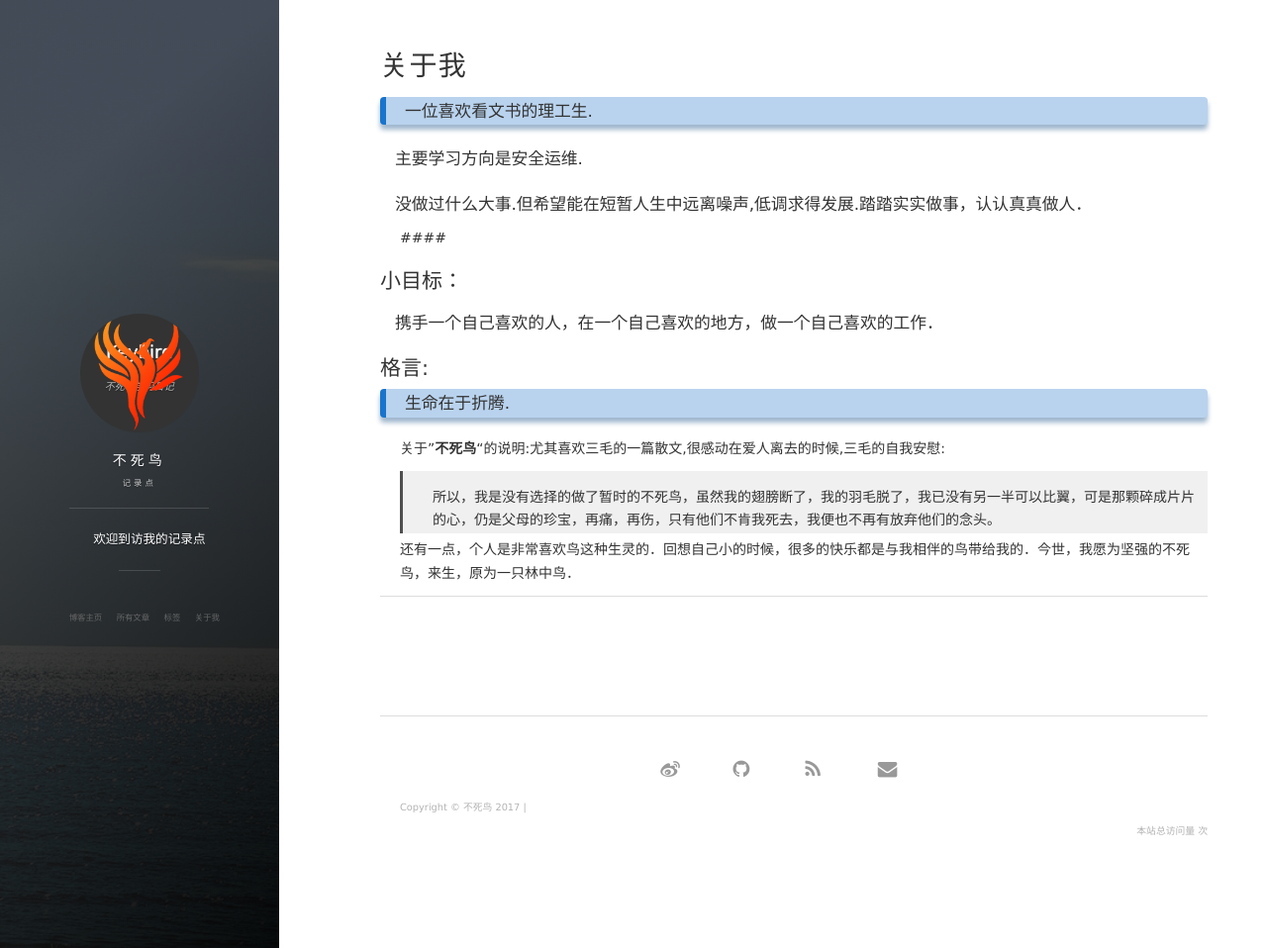
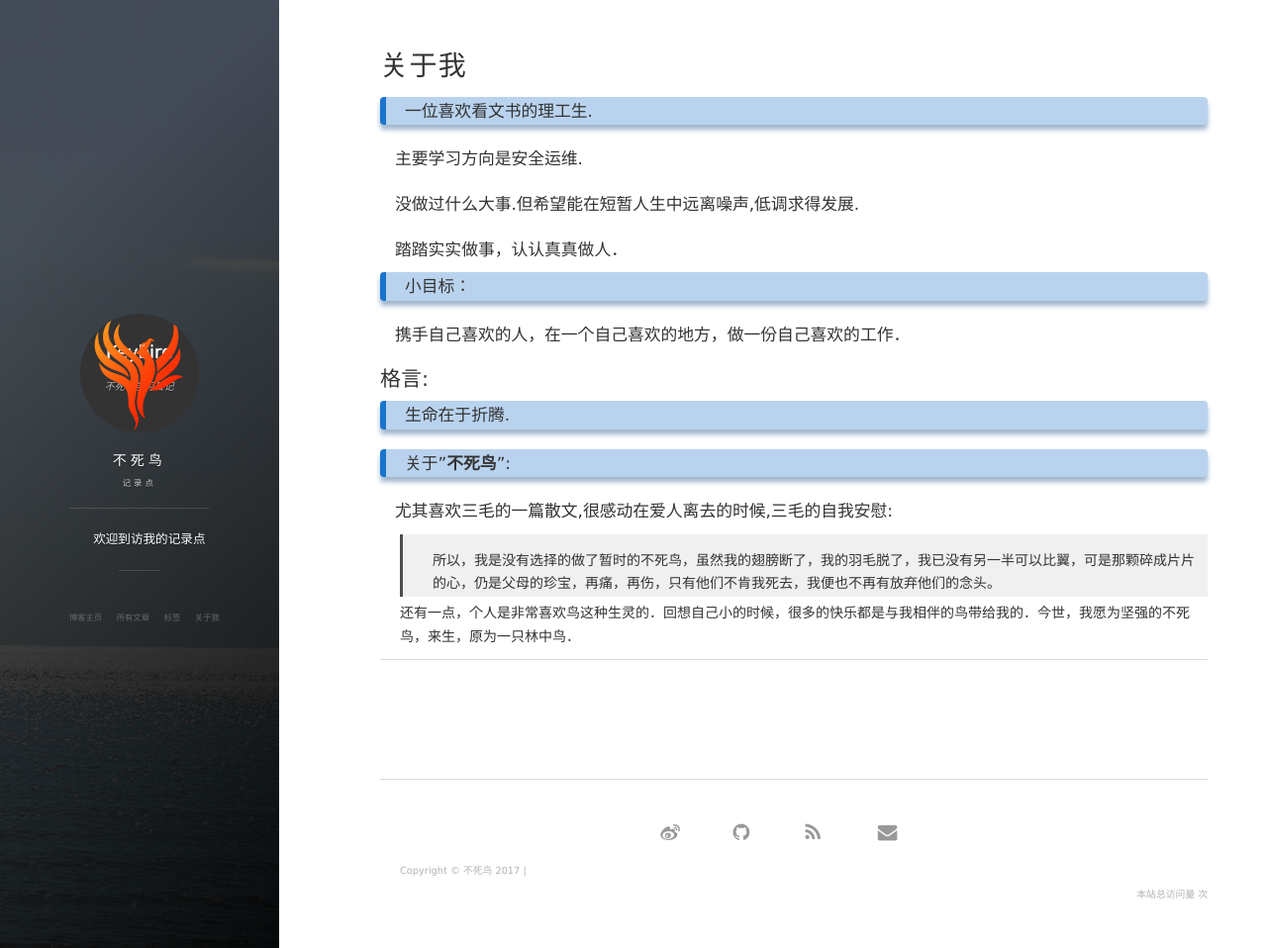
Before and after one commit to Keybird0/Keybird0.github.io, a Jekyll site: the page built from about.md, in a window 1280 px wide and 958 px high. Shown: the whole window at 99% size. Built offline with Jekyll 4.4.1, drawn with Linux system fonts in a browser that asks for light colours; nearby versions of some CDN libraries; comment, search, counter and statistics services are not loaded.

Commit message:
change about.md

```diff
--- a/about.md
+++ b/about.md
@@ -9,13 +9,13 @@ title: 关于我
 
 #### 主要学习方向是安全运维.
 
-#### 没做过什么大事.但希望能在短暂人生中远离噪声,低调求得发展.踏踏实实做事，认认真真做人．
+#### 没做过什么大事.但希望能在短暂人生中远离噪声,低调求得发展.
+#### 踏踏实实做事，认认真真做人．
 
-####
 
-## 小目标：
+### 小目标：
 
-#### 携手一个自己喜欢的人，在一个自己喜欢的地方，做一个自己喜欢的工作．
+#### 携手自己喜欢的人，在一个自己喜欢的地方，做一份自己喜欢的工作．
 
 
 
@@ -25,9 +25,10 @@ title: 关于我
 
 
 
-关于"**不死鸟**"的说明:尤其喜欢三毛的一篇散文,很感动在爱人离去的时候,三毛的自我安慰:
+### 关于"**不死鸟**":
+####  尤其喜欢三毛的一篇散文,很感动在爱人离去的时候,三毛的自我安慰:
 
-> 所以，我是没有选择的做了暂时的不死鸟，虽然我的翅膀断了，我的羽毛脱了，我已没有另一半可以比翼，可是那颗碎成片片的心，仍是父母的珍宝，再痛，再伤，只有他们不肯我死去，我便也不再有放弃他们的念头。
+>所以，我是没有选择的做了暂时的不死鸟，虽然我的翅膀断了，我的羽毛脱了，我已没有另一半可以比翼，可是那颗碎成片片的心，仍是父母的珍宝，再痛，再伤，只有他们不肯我死去，我便也不再有放弃他们的念头。
 
 还有一点，个人是非常喜欢鸟这种生灵的．回想自己小的时候，很多的快乐都是与我相伴的鸟带给我的．今世，我愿为坚强的不死鸟，来生，原为一只林中鸟．
 
```
